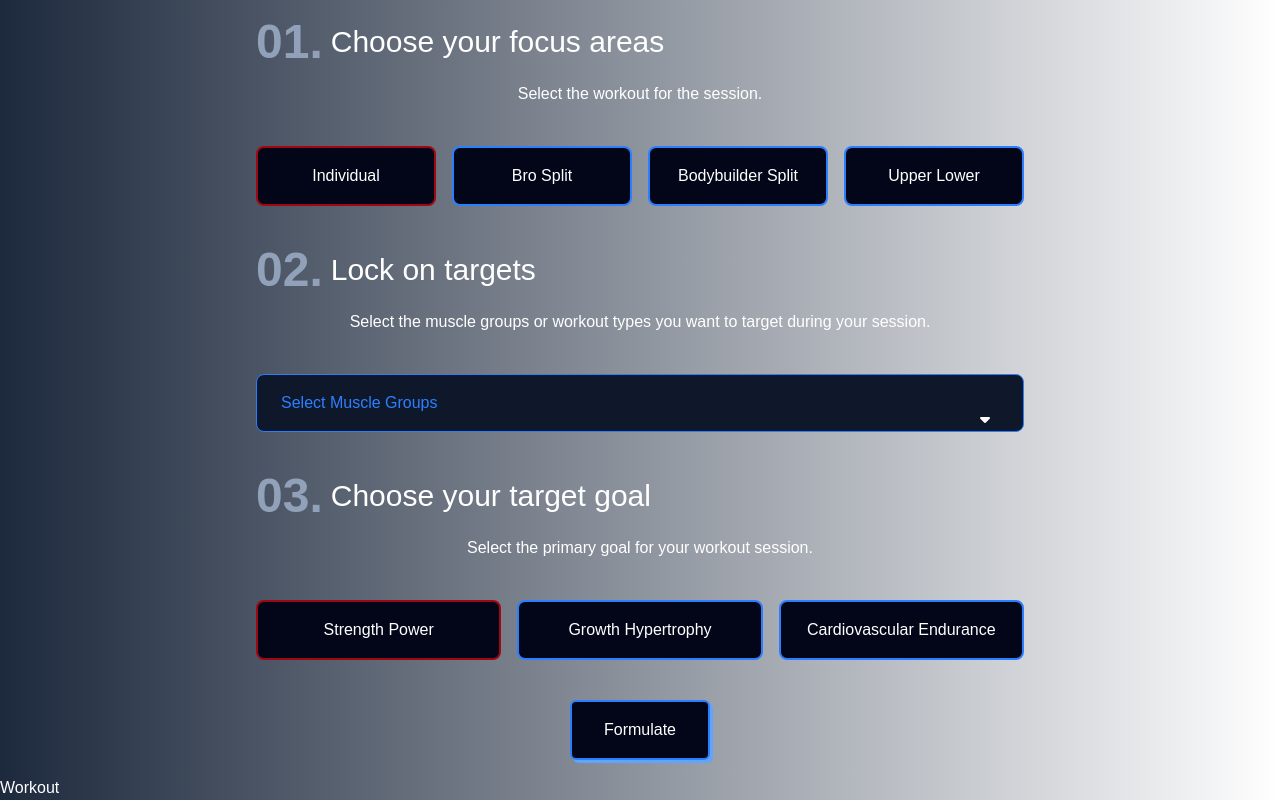
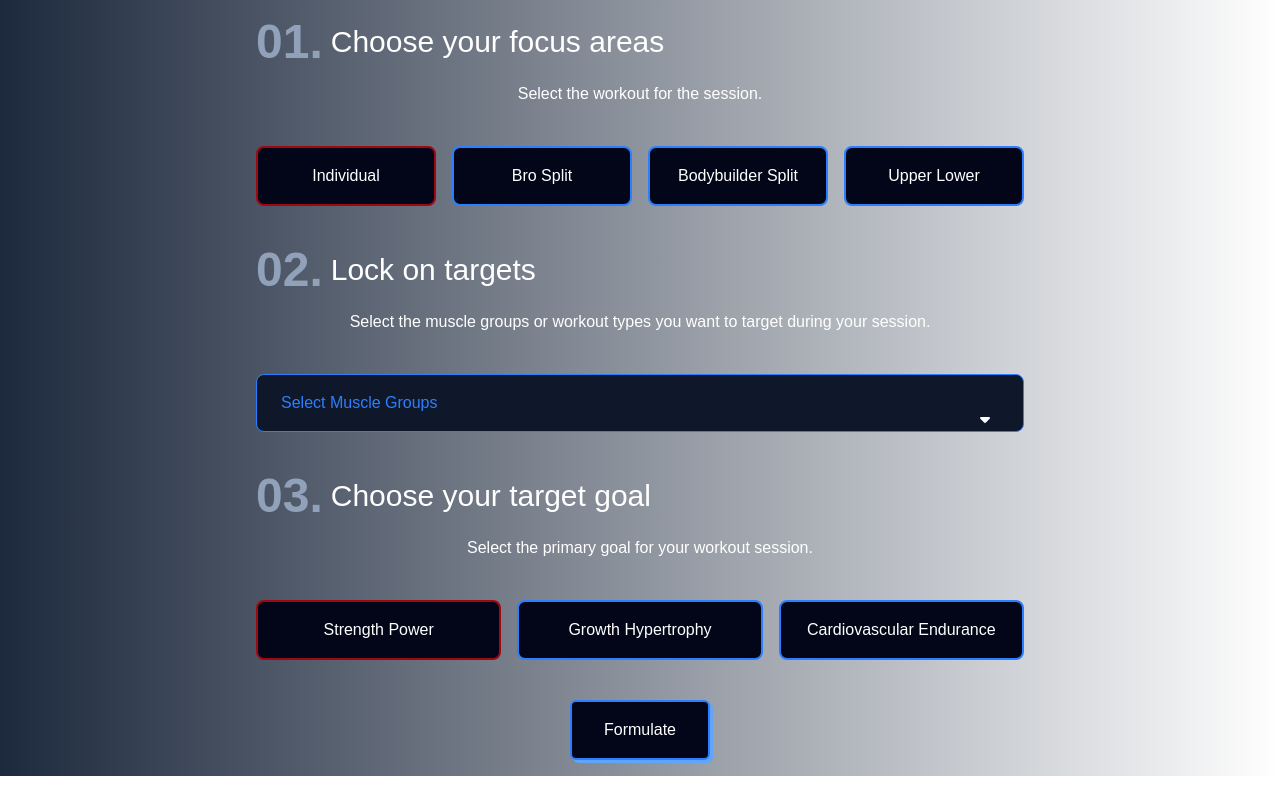
Before and after one commit to madvin/gym-app, a React (Vite) app in the folder react/: page / in a window 1280 px wide. Shown: the part 1010-1810 px from the top of the page. After the commit the page ends 1786 px from the top, so only its background shows below. Built offline with nearby package versions, Linux system fonts and the light colour scheme.

Commit message:
add conditions to workout generation and a button to trigger it

```diff
--- a/react/src/App.jsx
+++ b/react/src/App.jsx
@@ -5,6 +5,7 @@ import Generator from './components/Generator'
 import Workout from './components/Workout'
 
 function App() {
+  const [workout, setWorkout] = useState(null);
   const [count, setCount] = useState(0)
 
   return (
@@ -12,7 +13,7 @@ function App() {
      <main className='min-h-screen flex flex-col bg-gradient-to-r from-slate-800 to-slate-1000 text-white text-sm sm:text-base'>
       <Hero />
       <Generator />
-      <Workout />
+      {workout && (<Workout />)}
     </main>
     </>
   )
--- /dev/null
+++ b/react/src/utils/functions.js
@@ -0,0 +1,3 @@
+export function generateWorkout() {
+
+}
```
